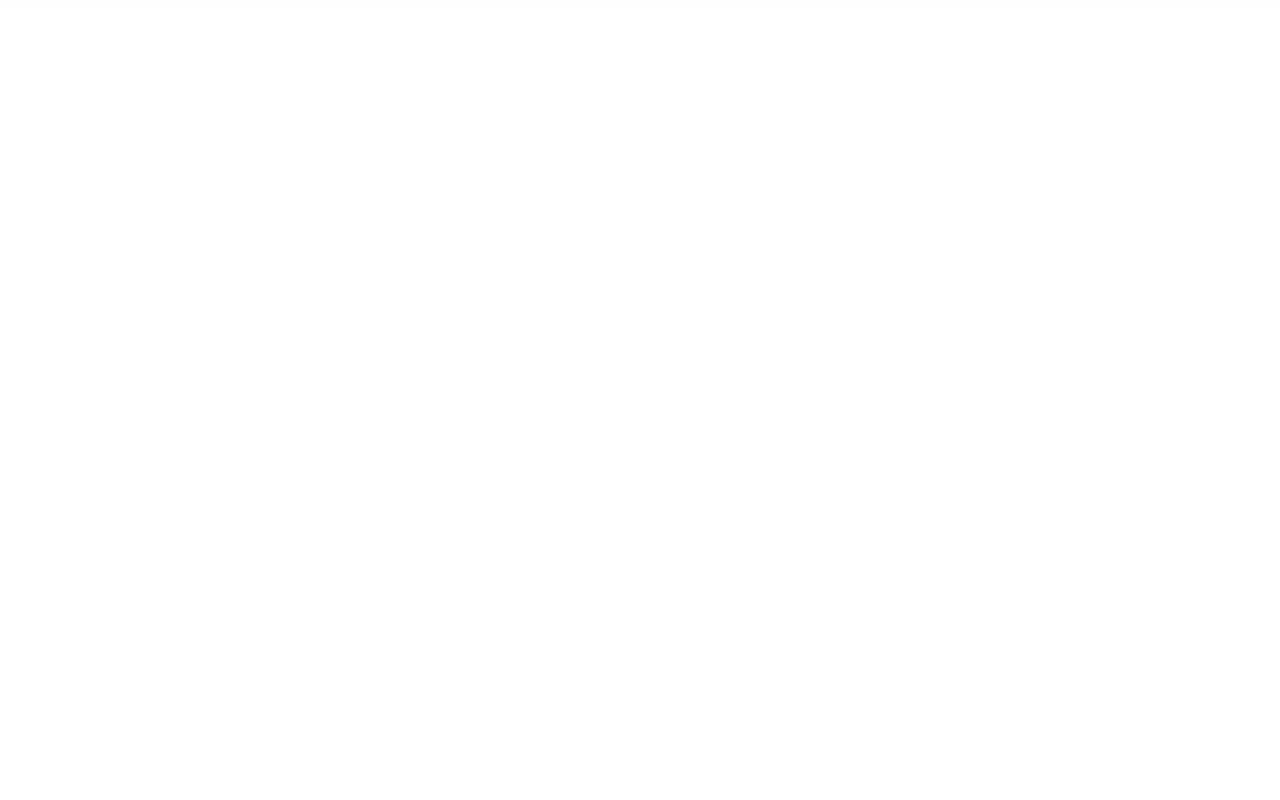
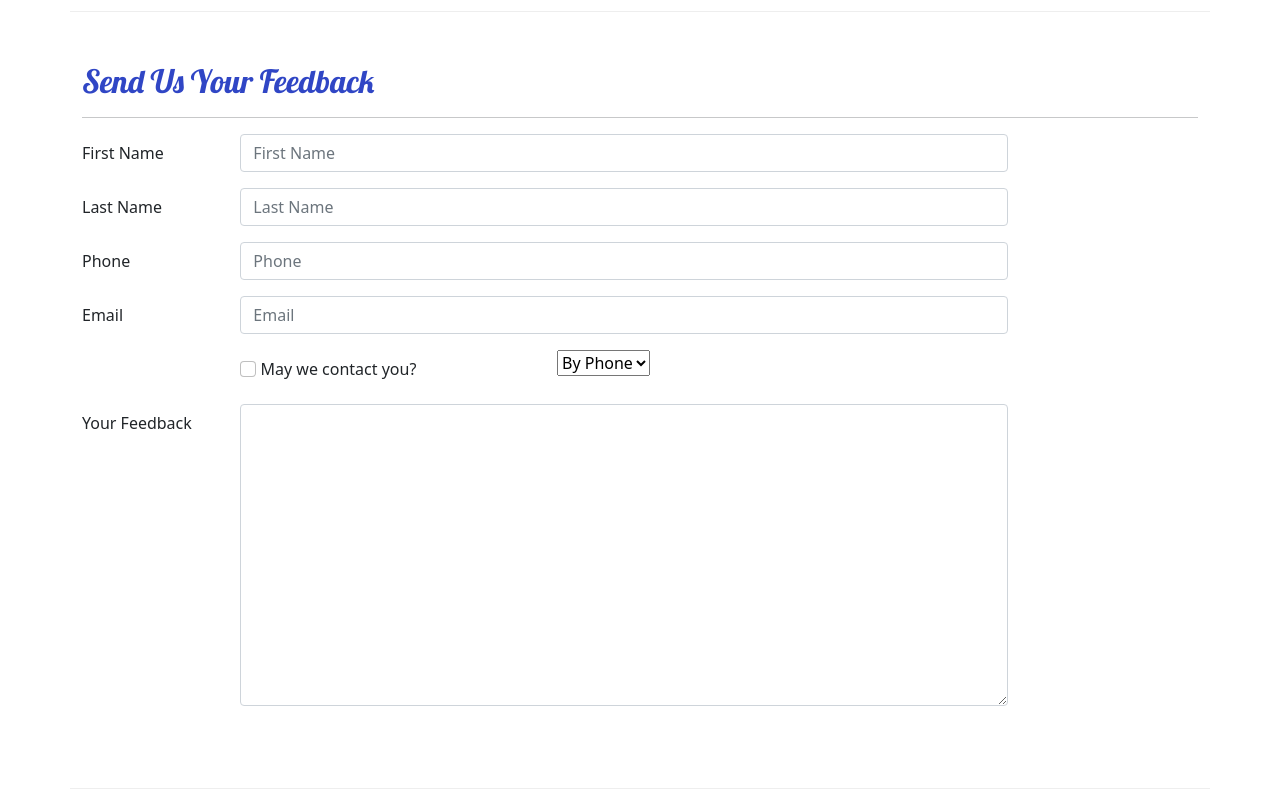
Before and after one commit to balaurenson/reactNucampSite2022, a React (Create React App) app: page /contact in a window 1280 px wide. Shown: the part 480-1280 px from the top of the page. Before the commit the page ends 800 px from the top, so only its background shows below. Built offline with nearby package versions, Linux system fonts and the light colour scheme.

Commit message:
React Week 3: ContactForm - Parts 1 & 2

```diff
--- /dev/null
+++ b/src/components/ContactForm.js
@@ -0,0 +1,109 @@
+import { Button, Label, Col, FormGroup } from "reactstrap";
+import { Formik, Field, Form } from "formik";
+
+const ContactForm = () => {
+  return (
+    <Formik
+      initialValues={{
+        firstName: "",
+        lastName: "",
+        phoneNum: "",
+        email: "",
+        agree: false,
+        contactType: "By Phone",
+        feedback: "",
+      }}
+    >
+      <Form>
+        <FormGroup row>
+          <Label htmlFor='firstName' md='2'>
+            First Name
+          </Label>
+          <Col md='10'>
+            <Field
+                name='firstName'
+                placeholder='First Name'
+                className='form-control'
+            />
+          </Col>
+        </FormGroup>
+        <FormGroup row>
+          <Label htmlFor='lastName' md='2'>
+            Last Name
+          </Label>
+          <Col md='10'>
+          <Field
+                name='lastName'
+                placeholder='Last Name'
+                className='form-control'
+            />
+          </Col>
+        </FormGroup>
+        <FormGroup row>
+          <Label htmlFor='phoneNum' md='2'>
+            Phone
+          </Label>
+          <Col md='10'>
+          <Field
+                name='phoneNum'
+                placeholder='Phone'
+                className='form-control'
+            />
+          </Col>
+        </FormGroup>
+        <FormGroup row>
+          <Label htmlFor='email' md='2'>
+            Email
+          </Label>
+          <Col md='10'>
+          <Field
+                name='email'
+                placeholder='Email'
+                type='email'
+                className='form-control'
+            />
+          </Col>
+        </FormGroup>
+        <FormGroup row>
+          <Label check md={{ size: 4, offset: 2 }}>
+            <Field
+                name='agree'
+                type='checkbox'
+                className='form-check-input'
+            />{' '}
+            May we contact you?
+          </Label>
+          <Col md='4'>
+            <Field
+                name='contactType'
+                as='select'
+                className='formControl'
+            >
+                <option>By Phone</option>
+                <option>By Email</option>
+            </Field>
+          </Col>
+        </FormGroup>
+        <FormGroup row>
+          <Label htmlFor='feedback' md='2'>
+            Your Feedback
+          </Label>
+          <Col md='10'>
+          <Field
+                name='feedback'
+                as='textarea'
+                rows='12'
+                className='form-control'
+            />
+          </Col>
+        </FormGroup>
+        <FormGroup row>
+
+        </FormGroup>
+
+      </Form>
+    </Formik>
+  );
+};
+
+export default ContactForm;
--- a/src/pages/AboutPage.js
+++ b/src/pages/AboutPage.js
@@ -1,51 +1,70 @@
+import { Col, Row, Container, Card, CardBody, CardHeader } from "reactstrap";
+import PartnersList from "../features/partners/PartnersList";
+import SubHeader from "../components/SubHeader";
 
-import { Container, Col, Row } from 'reactstrap';
-import SubHeader from '../components/SubHeader';
-
-const ContactPage = () => {
+const AboutPage = () => {
   return (
     <Container>
-            <SubHeader current='Contact Us' />
-
-            <Row className='row-content align-items-center'>
-                <Col sm='4'>
-                    <h5>Our Address</h5>
-                    <address>
-                        1 Nucamp Way
-                        <br />
-                        Seattle, WA 98001
-                        <br />
-                        U.S.A.
-                    </address>
+      <SubHeader current="About Us" />
+      <Row className="row-content">
+        <Col sm="6">
+          <h3>Our Mission</h3>
+          <p>
+            We present a curated database of the best campsites in the vast
+            woods and backcountry of the World Wide Web Wilderness. We increase
+            access to adventure for the public while promoting safe and
+            respectful use of resources. The expert wilderness trekkers on our
+            staff personally verify each campsite to make sure that they are up
+            to our standards. We also present a platform for campers to share
+            reviews on campsites they have visited with each other.
+          </p>
+        </Col>
+        <Col sm="6">
+          <Card>
+            <CardHeader className="bg-primary text-white">
+              <h3>Facts at a Glance</h3>
+            </CardHeader>
+            <CardBody>
+              <dl className="row">
+                <dt className="col-6">Founded</dt>
+                <dd className="col-6">February 3, 2016</dd>
+                <dt className="col-6">No. of Campsites in 2019</dt>
+                <dd className="col-6">563</dd>
+                <dt className="col-6">No. of Reviews in 2019</dt>
+                <dd className="col-6">4388</dd>
+                <dt className="col-6">Employees</dt>
+                <dd className="col-6">42</dd>
+              </dl>
+            </CardBody>
+          </Card>
         </Col>
         <Col>
-                    <a
-                        role='button'
-                        className='btn btn-link'
-                        href='tel:+12065551234'
-                    >
-                        <i className='fa fa-phone' /> 1-206-555-1234
-                    </a>
-                    <br />
-                    <a
-                        role='button'
-                        className='btn btn-link'
-                        href='mailto:fakeemail@fakeemail.co'
-                    >
-                        <i className='fa fa-envelope-o' /> campsites@nucamp.co
-                    </a>
+          <Card className="bg-light mt-3">
+            <CardBody>
+              <blockquote className="blockquote">
+                <p>
+                  I will not follow where the path may lead, but I will go where
+                  there is no path, and I will leave a trail.
+                </p>
+                <footer className="blockquote-footer">
+                  Muriel Strode,{" "}
+                  <cite title="Source Title">
+                    "Wind-Wafted Wild Flowers" - The Open Court, 1903
+                  </cite>
+                </footer>
+              </blockquote>
+            </CardBody>
+          </Card>
         </Col>
       </Row>
-
-            <Row className='row-content'>
-                <Col xs='12'>
-                    <h2>Send Us Your Feedback</h2>
-                    <hr />
+      <Row className="row-content">
+        <Col xs="12">
+          <h3>Community Partners</h3>
         </Col>
-                <Col md='10'>TBD: ContactForm</Col>
+        <PartnersList />
       </Row>
     </Container>
   );
 };
 
-export default ContactPage;
+export default AboutPage;
--- a/src/pages/ContactPage.js
+++ b/src/pages/ContactPage.js
@@ -1,12 +1,13 @@
-import { Container, Col, Row } from 'reactstrap';
+import { Container, Col, Row } from "reactstrap";
 import SubHeader from "../components/SubHeader";
+import ContactForm from "../components/ContactForm";
 
 const ContactPage = () => {
   return (
     <Container>
-            <SubHeader current='Contact Us'>
-                <Row className='row-content align-items-center'>
-                    <Col sm='4'>
+      <SubHeader current="Contact Us" />
+      <Row className="row-content align-items-center">
+        <Col sm="4">
           <h5>Our Address</h5>
           <address>
             1 Nucamp Way
@@ -17,33 +18,30 @@
           </address>
         </Col>
         <Col>
-                    <a
-                        role='button'
-                        className='btn btn-link'
-                        href='tel:+12065551234'
-                    >
-                        <i className='fa fa-phone' /> 1-206-555-1234
+          <a role="button" className="btn btn-link" href="tel:+12065551234">
+            <i className="fa fa-phone" /> 1-206-555-1234
           </a>
           <br />
           <a
-                        role='button'
-                        className='btn btn-link'
-                        href='mailto:fakeemail@fakeemail.co'
+            role="button"
+            className="btn btn-link"
+            href="mailto:fakeemail@fakeemail.co"
           >
-                        <i className='fa fa-envelope-o' /> campsites@nucamp.co
+            <i className="fa fa-envelope-o" /> campsites@nucamp.co
           </a>
         </Col>
       </Row>
-                <Row className='row-content'>
-                    <Col xs='12'>
+      <Row className="row-content">
+        <Col xs="12">
           <h2>Send Us Your Feedback</h2>
           <hr />
         </Col>
-                    <Col md='10'>TBD: ContactForm</Col>
+        <Col md="10">
+            <ContactForm />
+        </Col>
       </Row>
-            </SubHeader>
     </Container>
-    )
+  );
 };
 
 export default ContactPage;
```
Also changed, not shown: src/features/display/AnimatedDisplayCard.js (+5 -5 lines). Lines whose indentation alone changed are shown as unchanged.
